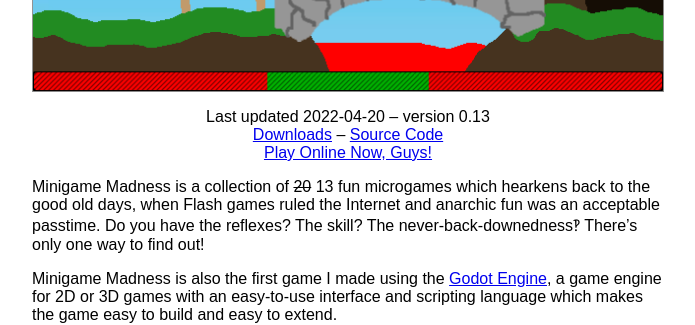
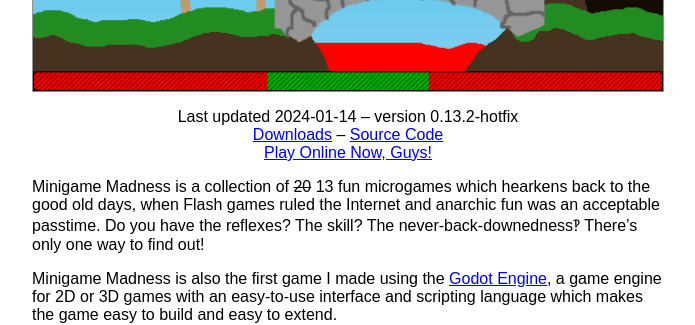
Before and after one commit to swashdev/swashdev.github.io, a Jekyll site: the page built from _projects/minigame-madness.md, in a window 1280 px wide and 900 px high, scrolled down 449 px. Shown: the part 152-477 px from the top of the window, without its empty margins (292-987 px from the left). Built offline with Jekyll 4.4.1, drawn with Linux system fonts in a browser that asks for light colours.

Commit message:
Update Minigame Madness entry to 0.13.2-hotfix

```diff
--- a/_projects/minigame-madness.md
+++ b/_projects/minigame-madness.md
@@ -4,14 +4,14 @@
 spoof_url: /projects/
 license: Mostly Public Domain
 license_link: https://github.com/swashdev/minigame-madness/blob/master/LICENSE
-version: 0.13
+version: 0.13.2-hotfix
 downloads: https://github.com/swashdev/minigame-madness/releases
 github: minigame-madness/
 systems: HTML5, Linux, Windows, MacOS
 tags: arcade microgame web_game
 thumbnail: /images/thumbnails/minigame-madness.png
 preview: /images/minigame-madness/screenshot.png
-update: 2022-04-20
+update: 2024-01-14
 playnow: https://pavlick.net/minigame-madness/
 ---
 
```
